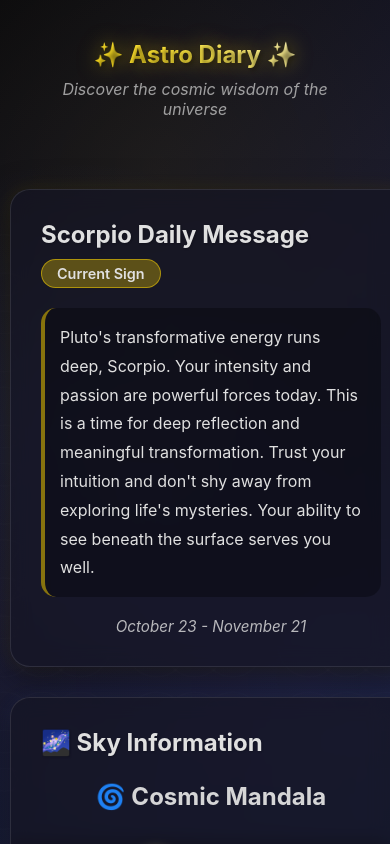
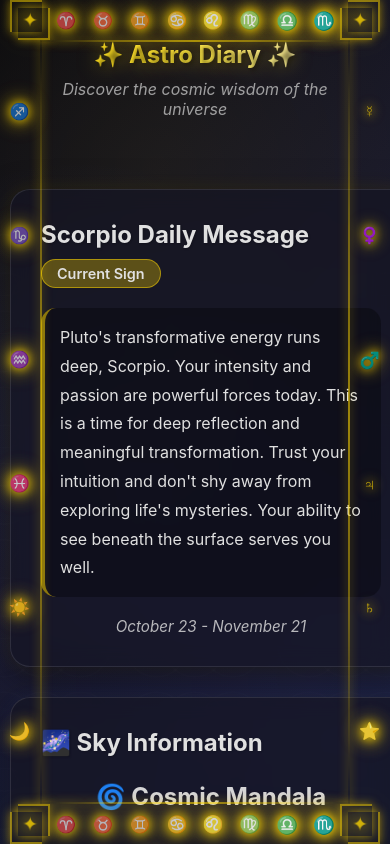
Before and after one commit to jgirolamo/ADMAL1, a React (Vite) app: page / in a window 390 px wide. Shown: the top 844 px of the page. Built offline with nearby package versions, Linux system fonts and the light colour scheme.

Commit message:
Add beautiful gold astrological frame around entire page

```diff
--- a/src/App.jsx
+++ b/src/App.jsx
@@ -4,6 +4,7 @@ import HoroscopeMessage from './components/HoroscopeMessage'
 import SkyInformation from './components/SkyInformation'
 import ZodiacSigns from './components/ZodiacSigns'
 import SacredGeometryBackground from './components/SacredGeometryBackground'
+import AstrologicalFrame from './components/AstrologicalFrame'
 import { getCurrentZodiacSign, getMoonPhase } from './utils/astrology'
 
 function App() {
@@ -23,6 +24,7 @@ function App() {
   return (
     <div className="app">
       <SacredGeometryBackground />
+      <AstrologicalFrame />
       <header className="app-header">
         <h1>✨ Astro Diary ✨</h1>
         <p className="subtitle">Discover the cosmic wisdom of the universe</p>
--- /dev/null
+++ b/src/components/AstrologicalFrame.css
@@ -0,0 +1,387 @@
+.astrological-frame {
+  position: fixed;
+  top: 0;
+  left: 0;
+  width: 100%;
+  height: 100%;
+  pointer-events: none;
+  z-index: 1000;
+  overflow: hidden;
+}
+
+/* Top Frame */
+.frame-top {
+  position: absolute;
+  top: 0;
+  left: 0;
+  width: 100%;
+  height: 60px;
+  display: flex;
+  align-items: center;
+  justify-content: space-between;
+  padding: 0 20px;
+}
+
+.frame-top-content {
+  flex: 1;
+  display: flex;
+  justify-content: space-around;
+  align-items: center;
+  height: 100%;
+}
+
+/* Bottom Frame */
+.frame-bottom {
+  position: absolute;
+  bottom: 0;
+  left: 0;
+  width: 100%;
+  height: 60px;
+  display: flex;
+  align-items: center;
+  justify-content: space-between;
+  padding: 0 20px;
+}
+
+.frame-bottom-content {
+  flex: 1;
+  display: flex;
+  justify-content: space-around;
+  align-items: center;
+  height: 100%;
+}
+
+/* Left Frame */
+.frame-left {
+  position: absolute;
+  left: 0;
+  top: 60px;
+  bottom: 60px;
+  width: 60px;
+  display: flex;
+  flex-direction: column;
+  justify-content: space-around;
+  align-items: center;
+  padding: 20px 0;
+}
+
+/* Right Frame */
+.frame-right {
+  position: absolute;
+  right: 0;
+  top: 60px;
+  bottom: 60px;
+  width: 60px;
+  display: flex;
+  flex-direction: column;
+  justify-content: space-around;
+  align-items: center;
+  padding: 20px 0;
+}
+
+/* Frame Symbols */
+.frame-symbol {
+  font-size: 1.5rem;
+  color: #ffd700;
+  text-shadow:
+    0 0 10px rgba(255, 215, 0, 0.8),
+    0 0 20px rgba(255, 215, 0, 0.5),
+    0 0 30px rgba(255, 215, 0, 0.3);
+  animation: symbolPulse 3s ease-in-out infinite;
+  animation-delay: var(--delay, 0s);
+  display: inline-block;
+  filter: drop-shadow(0 0 5px rgba(255, 215, 0, 0.8));
+}
+
+.frame-symbol.vertical {
+  writing-mode: vertical-rl;
+  text-orientation: mixed;
+}
+
+@keyframes symbolPulse {
+  0%, 100% {
+    opacity: 0.7;
+    transform: scale(1);
+  }
+  50% {
+    opacity: 1;
+    transform: scale(1.1);
+  }
+}
+
+/* Corner Ornaments */
+.frame-corner {
+  width: 60px;
+  height: 60px;
+  display: flex;
+  align-items: center;
+  justify-content: center;
+  position: relative;
+}
+
+.corner-ornament {
+  font-size: 2rem;
+  color: #ffd700;
+  text-shadow:
+    0 0 15px rgba(255, 215, 0, 1),
+    0 0 30px rgba(255, 215, 0, 0.6),
+    0 0 45px rgba(255, 215, 0, 0.3);
+  animation: cornerGlow 2s ease-in-out infinite;
+  filter: drop-shadow(0 0 10px rgba(255, 215, 0, 1));
+}
+
+@keyframes cornerGlow {
+  0%, 100% {
+    opacity: 0.8;
+    transform: scale(1) rotate(0deg);
+  }
+  50% {
+    opacity: 1;
+    transform: scale(1.2) rotate(180deg);
+  }
+}
+
+/* Decorative Lines */
+.frame-line {
+  position: absolute;
+  background: linear-gradient(
+    90deg,
+    transparent,
+    rgba(255, 215, 0, 0.3),
+    rgba(255, 215, 0, 0.5),
+    rgba(255, 215, 0, 0.3),
+    transparent
+  );
+  box-shadow: 0 0 10px rgba(255, 215, 0, 0.5);
+}
+
+.frame-line-top {
+  top: 60px;
+  left: 60px;
+  right: 60px;
+  height: 2px;
+  background: linear-gradient(
+    90deg,
+    transparent,
+    rgba(255, 215, 0, 0.4),
+    rgba(255, 215, 0, 0.6),
+    rgba(255, 215, 0, 0.4),
+    transparent
+  );
+}
+
+.frame-line-bottom {
+  bottom: 60px;
+  left: 60px;
+  right: 60px;
+  height: 2px;
+  background: linear-gradient(
+    90deg,
+    transparent,
+    rgba(255, 215, 0, 0.4),
+    rgba(255, 215, 0, 0.6),
+    rgba(255, 215, 0, 0.4),
+    transparent
+  );
+}
+
+.frame-line-left {
+  left: 60px;
+  top: 60px;
+  bottom: 60px;
+  width: 2px;
+  background: linear-gradient(
+    180deg,
+    transparent,
+    rgba(255, 215, 0, 0.4),
+    rgba(255, 215, 0, 0.6),
+    rgba(255, 215, 0, 0.4),
+    transparent
+  );
+}
+
+.frame-line-right {
+  right: 60px;
+  top: 60px;
+  bottom: 60px;
+  width: 2px;
+  background: linear-gradient(
+    180deg,
+    transparent,
+    rgba(255, 215, 0, 0.4),
+    rgba(255, 215, 0, 0.6),
+    rgba(255, 215, 0, 0.4),
+    transparent
+  );
+}
+
+/* Additional decorative elements */
+.frame-corner::before,
+.frame-corner::after {
+  content: '';
+  position: absolute;
+  width: 30px;
+  height: 30px;
+  border: 2px solid rgba(255, 215, 0, 0.5);
+  box-shadow: 0 0 10px rgba(255, 215, 0, 0.5);
+}
+
+.frame-corner.top-left::before {
+  top: 0;
+  left: 0;
+  border-right: none;
+  border-bottom: none;
+}
+
+.frame-corner.top-left::after {
+  bottom: 0;
+  right: 0;
+  border-left: none;
+  border-top: none;
+}
+
+.frame-corner.top-right::before {
+  top: 0;
+  right: 0;
+  border-left: none;
+  border-bottom: none;
+}
+
+.frame-corner.top-right::after {
+  bottom: 0;
+  left: 0;
+  border-right: none;
+  border-top: none;
+}
+
+.frame-corner.bottom-left::before {
+  bottom: 0;
+  left: 0;
+  border-right: none;
+  border-top: none;
+}
+
+.frame-corner.bottom-left::after {
+  top: 0;
+  right: 0;
+  border-left: none;
+  border-bottom: none;
+}
+
+.frame-corner.bottom-right::before {
+  bottom: 0;
+  right: 0;
+  border-left: none;
+  border-top: none;
+}
+
+.frame-corner.bottom-right::after {
+  top: 0;
+  left: 0;
+  border-right: none;
+  border-bottom: none;
+}
+
+@media (max-width: 1024px) {
+  .frame-top,
+  .frame-bottom {
+    height: 50px;
+  }
+
+  .frame-left,
+  .frame-right {
+    width: 50px;
+    top: 50px;
+    bottom: 50px;
+  }
+
+  .frame-symbol {
+    font-size: 1.2rem;
+  }
+
+  .corner-ornament {
+    font-size: 1.5rem;
+  }
+
+  .frame-line-top {
+    top: 50px;
+    left: 50px;
+    right: 50px;
+  }
+
+  .frame-line-bottom {
+    bottom: 50px;
+    left: 50px;
+    right: 50px;
+  }
+
+  .frame-line-left {
+    left: 50px;
+    top: 50px;
+    bottom: 50px;
+  }
+
+  .frame-line-right {
+    right: 50px;
+    top: 50px;
+    bottom: 50px;
+  }
+}
+
+@media (max-width: 768px) {
+  .frame-top,
+  .frame-bottom {
+    height: 40px;
+    padding: 0 10px;
+  }
+
+  .frame-left,
+  .frame-right {
+    width: 40px;
+    top: 40px;
+    bottom: 40px;
+    padding: 10px 0;
+  }
+
+  .frame-symbol {
+    font-size: 1rem;
+  }
+
+  .corner-ornament {
+    font-size: 1.2rem;
+  }
+
+  .frame-corner {
+    width: 40px;
+    height: 40px;
+  }
+
+  .frame-line-top {
+    top: 40px;
+    left: 40px;
+    right: 40px;
+  }
+
+  .frame-line-bottom {
+    bottom: 40px;
+    left: 40px;
+    right: 40px;
+  }
+
+  .frame-line-left {
+    left: 40px;
+    top: 40px;
+    bottom: 40px;
+  }
+
+  .frame-line-right {
+    right: 40px;
+    top: 40px;
+    bottom: 40px;
+  }
+
+  .frame-top-content,
+  .frame-bottom-content {
+    gap: 5px;
+  }
+}
--- /dev/null
+++ b/src/components/AstrologicalFrame.jsx
@@ -0,0 +1,73 @@
+import React from 'react'
+import './AstrologicalFrame.css'
+
+const FRAME_SYMBOLS = [
+  '♈', '♉', '♊', '♋', '♌', '♍', '♎', '♏', '♐', '♑', '♒', '♓',
+  '☀️', '🌙', '☿️', '♀️', '♂️', '♃', '♄', '⭐', '✨', '🌟'
+]
+
+function AstrologicalFrame() {
+  return (
+    <div className="astrological-frame">
+      {/* Top frame */}
+      <div className="frame-top">
+        <div className="frame-corner top-left">
+          <div className="corner-ornament">✦</div>
+        </div>
+        <div className="frame-top-content">
+          {FRAME_SYMBOLS.slice(0, 8).map((symbol, index) => (
+            <span key={`top-${index}`} className="frame-symbol" style={{ '--delay': `${index * 0.2}s` }}>
+              {symbol}
+            </span>
+          ))}
+        </div>
+        <div className="frame-corner top-right">
+          <div className="corner-ornament">✦</div>
+        </div>
+      </div>
+
+      {/* Left frame */}
+      <div className="frame-left">
+        {FRAME_SYMBOLS.slice(8, 14).map((symbol, index) => (
+          <span key={`left-${index}`} className="frame-symbol vertical" style={{ '--delay': `${index * 0.2}s` }}>
+            {symbol}
+          </span>
+        ))}
+      </div>
+
+      {/* Right frame */}
+      <div className="frame-right">
+        {FRAME_SYMBOLS.slice(14, 20).map((symbol, index) => (
+          <span key={`right-${index}`} className="frame-symbol vertical" style={{ '--delay': `${index * 0.2}s` }}>
+            {symbol}
+          </span>
+        ))}
+      </div>
+
+      {/* Bottom frame */}
+      <div className="frame-bottom">
+        <div className="frame-corner bottom-left">
+          <div className="corner-ornament">✦</div>
+        </div>
+        <div className="frame-bottom-content">
+          {FRAME_SYMBOLS.slice(0, 8).map((symbol, index) => (
+            <span key={`bottom-${index}`} className="frame-symbol" style={{ '--delay': `${index * 0.2}s` }}>
+              {symbol}
+            </span>
+          ))}
+        </div>
+        <div className="frame-corner bottom-right">
+          <div className="corner-ornament">✦</div>
+        </div>
+      </div>
+
+      {/* Decorative lines */}
+      <div className="frame-line frame-line-top"></div>
+      <div className="frame-line frame-line-bottom"></div>
+      <div className="frame-line frame-line-left"></div>
+      <div className="frame-line frame-line-right"></div>
+    </div>
+  )
+}
+
+export default AstrologicalFrame
```
